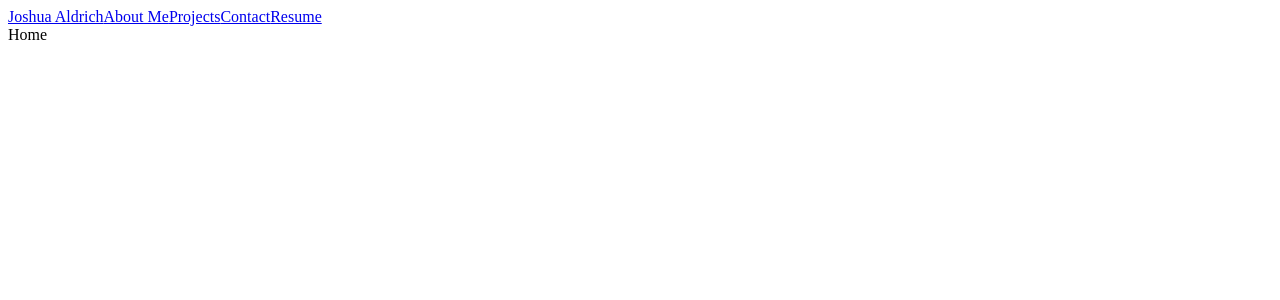
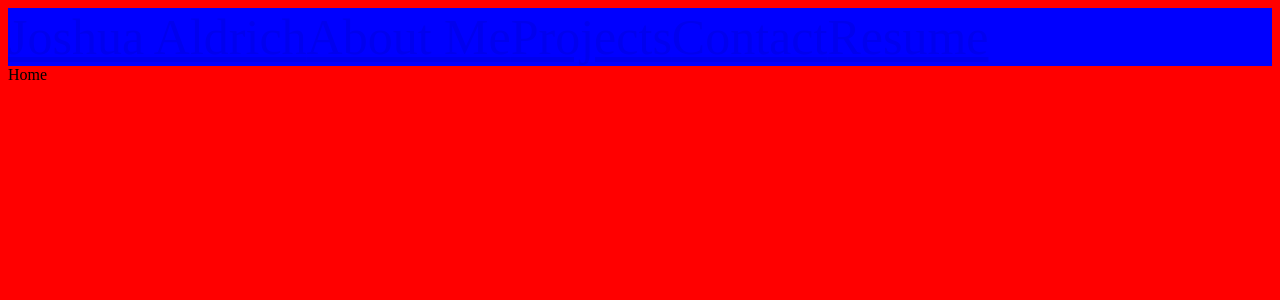
Before and after one commit to JoshuaAldrich/react-portfolio, a JavaScript app: page / in a window 1280 px wide. Shown: the top 300 px of the page. Built offline with nearby package versions, Linux system fonts and the light colour scheme.

Commit message:
Working on classes to create css global and component level

```diff
--- a/src/components/Nav.js
+++ b/src/components/Nav.js
@@ -1,13 +1,24 @@
 import { Link } from "react-router-dom";
+import classes from "../styles/nav.module.css";
 
 const Nav = () => {
   return (
-    <nav>
-      <Link to="/">Joshua Aldrich</Link>
-      <Link to="/about">About Me</Link>
-      <Link to="/projects">Projects</Link>
-      <Link to="/contact">Contact</Link>
-      <Link to="/resume">Resume</Link>
+    <nav className={classes.nav}>
+      <Link className={classes.link} to="/">
+        Joshua Aldrich
+      </Link>
+      <Link className={classes.link} to="/about">
+        About Me
+      </Link>
+      <Link className={classes.link} to="/projects">
+        Projects
+      </Link>
+      <Link className={classes.link} to="/contact">
+        Contact
+      </Link>
+      <Link className={classes.link} to="/resume">
+        Resume
+      </Link>
     </nav>
   );
 };
--- a/src/index.js
+++ b/src/index.js
@@ -1,6 +1,7 @@
 import { createRoot } from "react-dom/client";
 import App from "./components/App";
 import { BrowserRouter } from "react-router-dom";
+import "./style.css";
 
 const container = document.getElementById("root");
 const root = createRoot(container);
--- /dev/null
+++ b/src/style.css
@@ -0,0 +1,3 @@
+body {
+  background-color: red;
+}
--- /dev/null
+++ b/src/styles/nav.module.css
@@ -0,0 +1,6 @@
+.nav {
+  background-color: blue;
+}
+.link {
+  font-size: 50px;
+}
```
